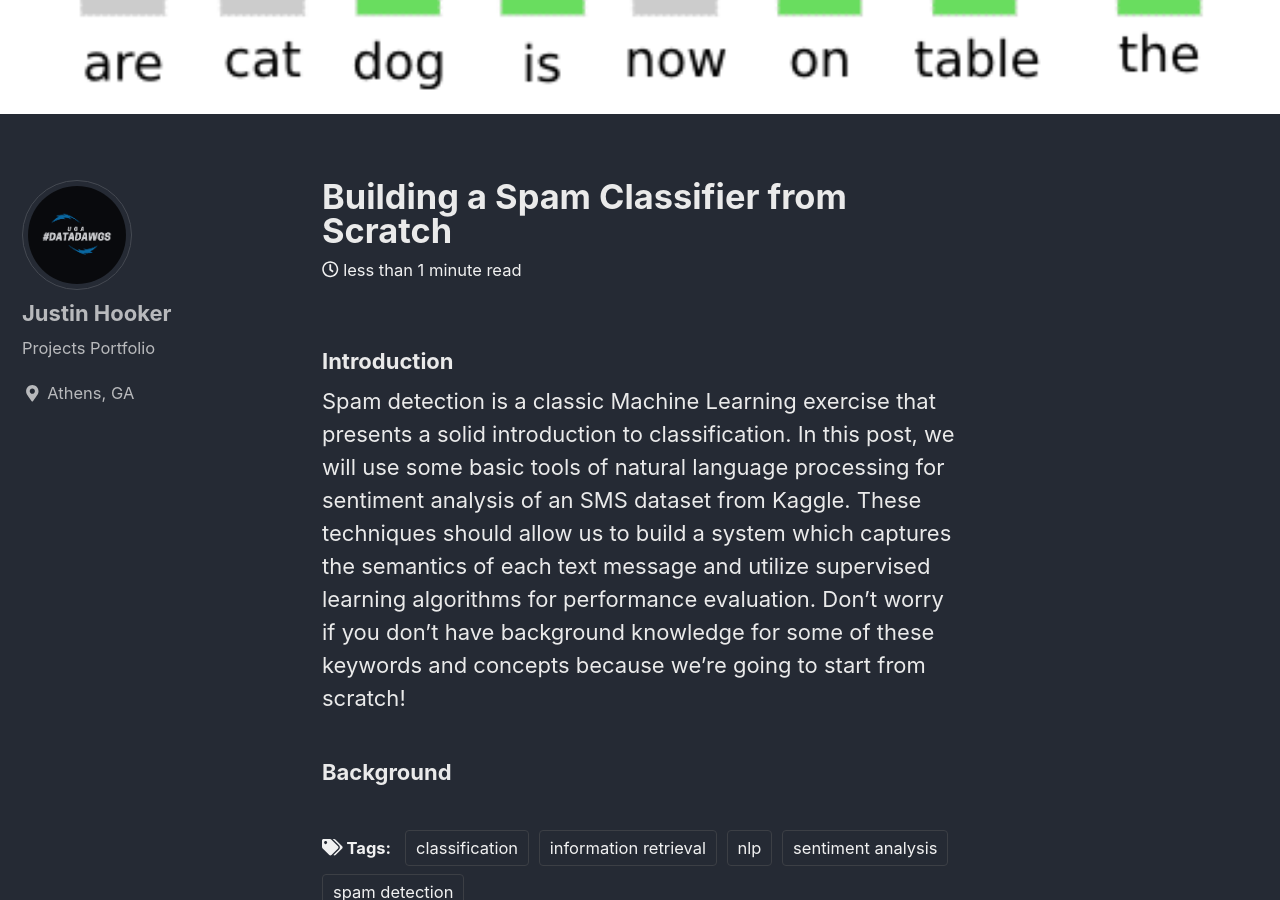
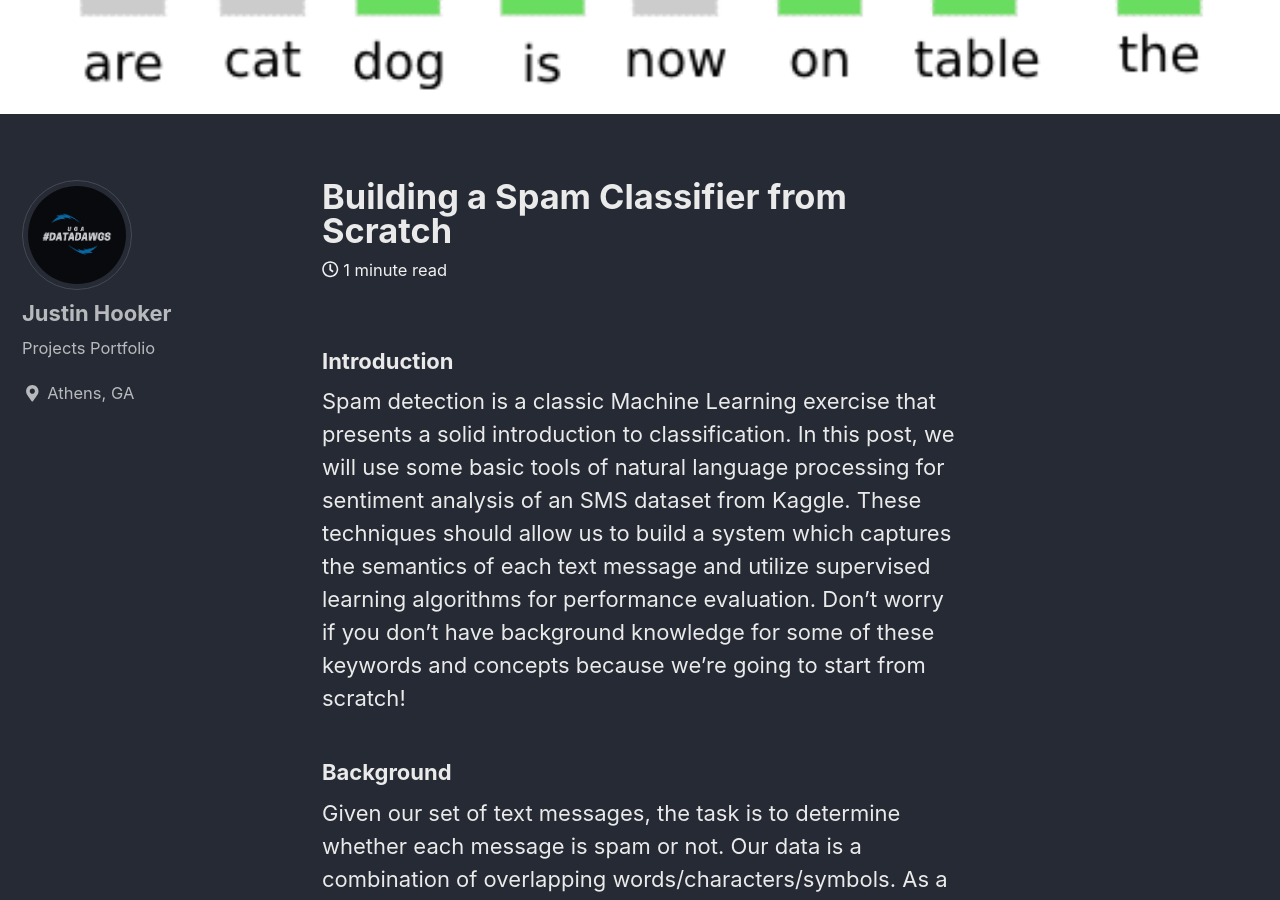
Before and after one commit to L0rdM0rd/L0rdM0rd.github.io, a Jekyll site: the page built from _posts/2019-01-08-spam.md, in a window 1280 px wide and 900 px high, scrolled down 550 px. Built offline with Jekyll 4.4.1, drawn with Linux system fonts in a browser that asks for light colours; cached includes are drawn as plain includes; nearby versions of some CDN libraries; some of the changed text lies outside the part shown.

Commit message:
background for spam

```diff
--- a/_posts/2019-01-08-spam.md
+++ b/_posts/2019-01-08-spam.md
@@ -19,3 +19,12 @@ evaluation. Don't worry if you don't have background knowledge for some of these
 keywords and concepts because we're going to start from scratch!
 
 ### Background
+
+Given our set of text messages, the task is to determine whether each message is spam or not.
+Our data is a combination of overlapping words/characters/symbols. As a result, our system
+should learn from the patterns and frequencies of the data provided in the examples to establish a baseline for predictions. This can broken down into several stages. First, we need to convert our messages to an exhaustive vocabulary list. Then we will utilize some processing techniques to control fixed-effects such as part of speech, punctuation, capital letters, etc. This should produce a better signal for our model by reducing redundancy and noise from our vocabulary list. Finally, we will tune our model's parameters and evaluate it's performance on a new set of text messages. Let's get started!
+
+
+### Stage One - Building the List
+
+tokenize technique
```
